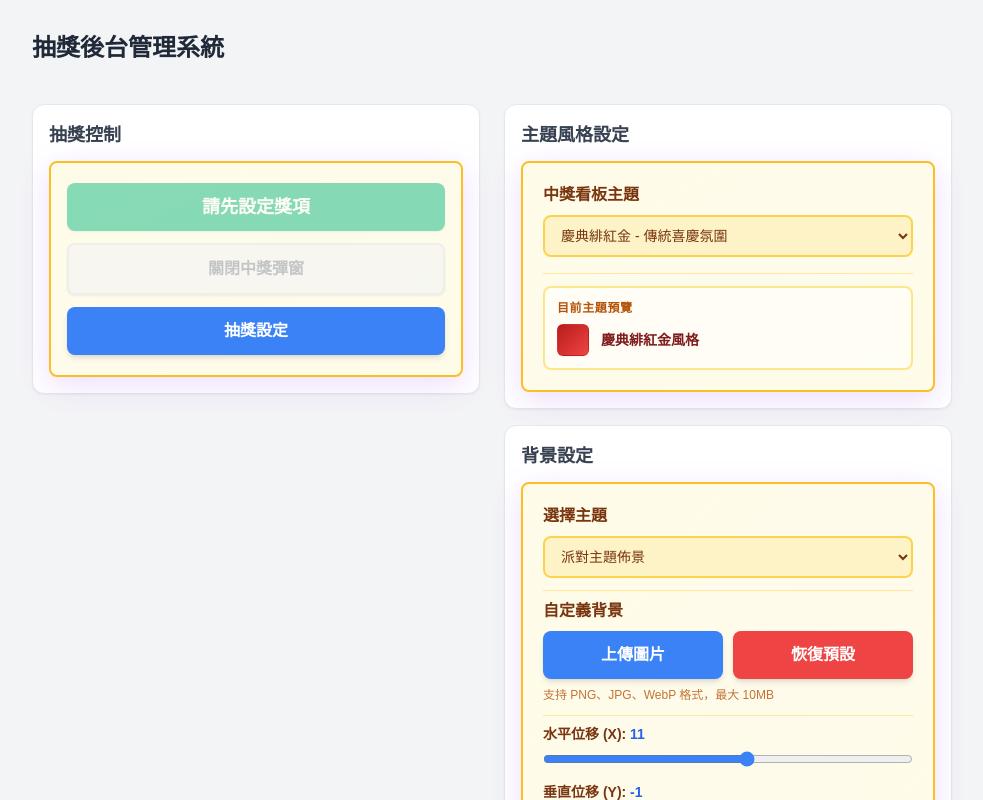
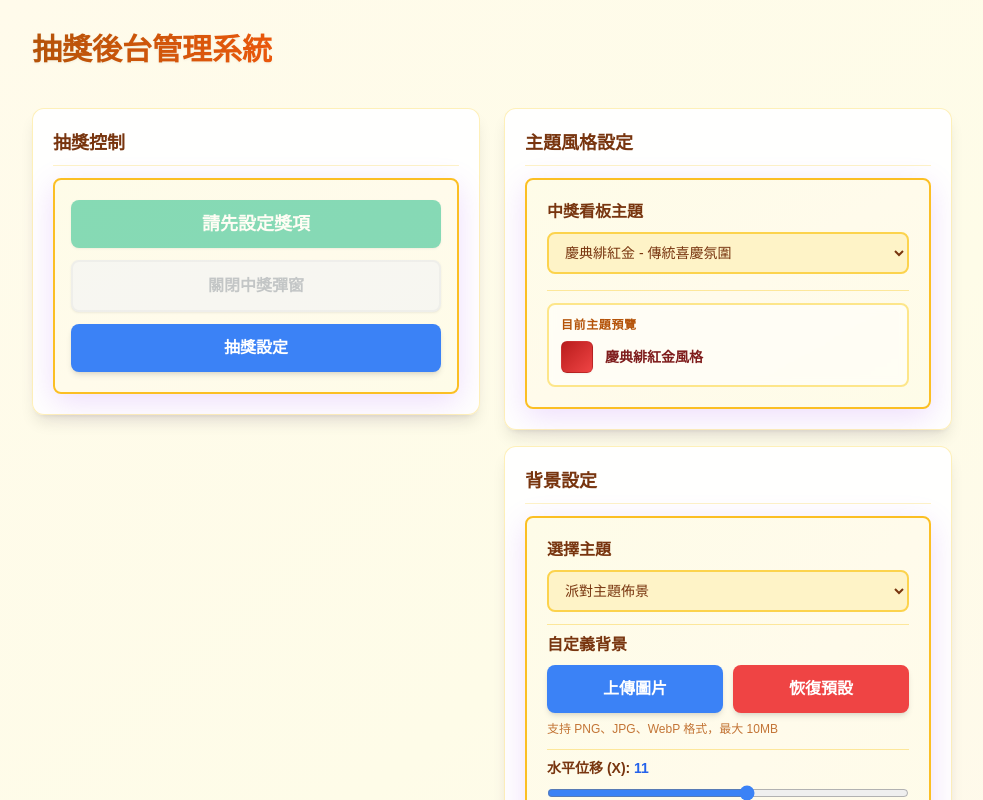
Before and after one commit to PT-HUANG/kfsyscc_lottery_2026, a Next.js app: page /backstage in a window 1280 px wide. Shown: the top 800 px of the page, without its empty margins (0-983 px from the left). Built offline with nearby package versions, Linux system fonts and the light colour scheme.

Commit message:
feat: update CSS

```diff
--- a/src/app/backstage/page.tsx
+++ b/src/app/backstage/page.tsx
@@ -22,16 +22,18 @@
   } = useLotteryUIStore();
 
   return (
-    <div className="min-h-screen bg-gray-100 p-4 md:p-8 flex flex-col gap-6">
+    <div className="min-h-screen bg-gradient-to-br from-amber-50 via-yellow-50 to-orange-50 p-4 md:p-8 flex flex-col gap-6">
       <header className="flex justify-between items-center mb-4">
-        <h1 className="text-2xl font-bold text-gray-800">抽獎後台管理系統</h1>
+        <h1 className="text-3xl font-black text-transparent bg-clip-text bg-gradient-to-r from-amber-700 to-orange-600 drop-shadow-sm">
+          抽獎後台管理系統
+        </h1>
       </header>
 
       <main className="flex flex-col md:flex-row gap-6 items-start max-w-7xl mx-auto w-full">
         {/* Left Column: Main Control */}
         <div className="flex-1 w-full max-w-md">
-          <div className="bg-white p-4 rounded-xl shadow-sm border border-gray-200 mb-4">
-             <h2 className="text-lg font-semibold mb-3 text-gray-700">抽獎控制</h2>
+          <div className="bg-white/95 backdrop-blur-sm p-5 rounded-xl shadow-lg border border-amber-200/60 mb-4 hover:shadow-xl transition-shadow">
+             <h2 className="text-lg font-bold mb-3 text-amber-900 border-b border-amber-100 pb-2">抽獎控制</h2>
              <LotteryControlPanel />
           </div>
         </div>
@@ -39,14 +41,14 @@
         {/* Right Column: Settings & Background */}
         <div className="flex-1 w-full max-w-md flex flex-col gap-4">
            {/* Theme Selector */}
-           <div className="bg-white p-4 rounded-xl shadow-sm border border-gray-200 transition-all">
-              <h2 className="text-lg font-semibold mb-3 text-gray-700">主題風格設定</h2>
+           <div className="bg-white/95 backdrop-blur-sm p-5 rounded-xl shadow-lg border border-amber-200/60 transition-all hover:shadow-xl">
+              <h2 className="text-lg font-bold mb-3 text-amber-900 border-b border-amber-100 pb-2">主題風格設定</h2>
               <ThemeSelector />
            </div>
 
            {/* Background Settings */}
-           <div className="bg-white p-4 rounded-xl shadow-sm border border-gray-200 transition-all">
-              <h2 className="text-lg font-semibold mb-3 text-gray-700">背景設定</h2>
+           <div className="bg-white/95 backdrop-blur-sm p-5 rounded-xl shadow-lg border border-amber-200/60 transition-all hover:shadow-xl">
+              <h2 className="text-lg font-bold mb-3 text-amber-900 border-b border-amber-100 pb-2">背景設定</h2>
               <FloatingBackgroundPanel />
            </div>
         </div>
```
